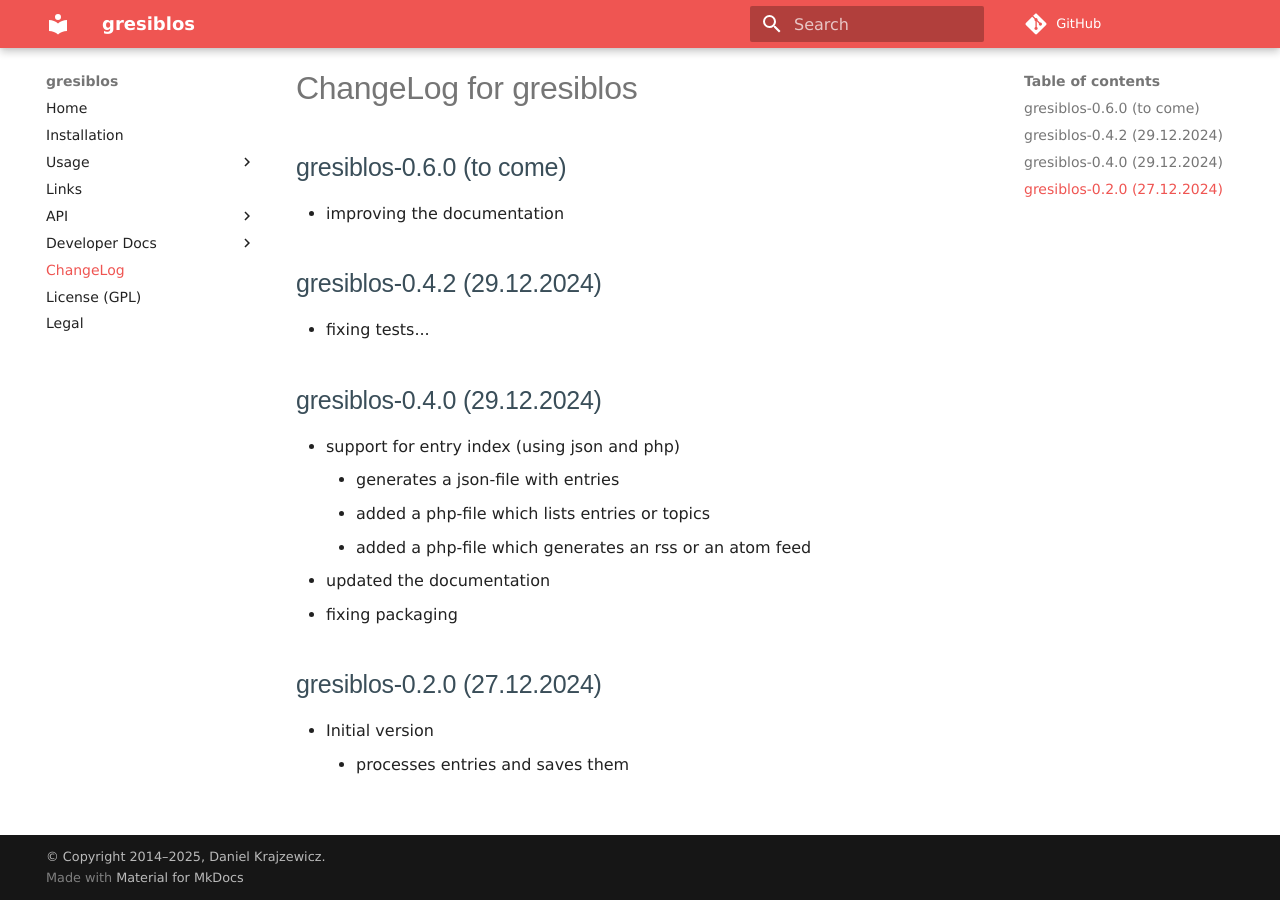
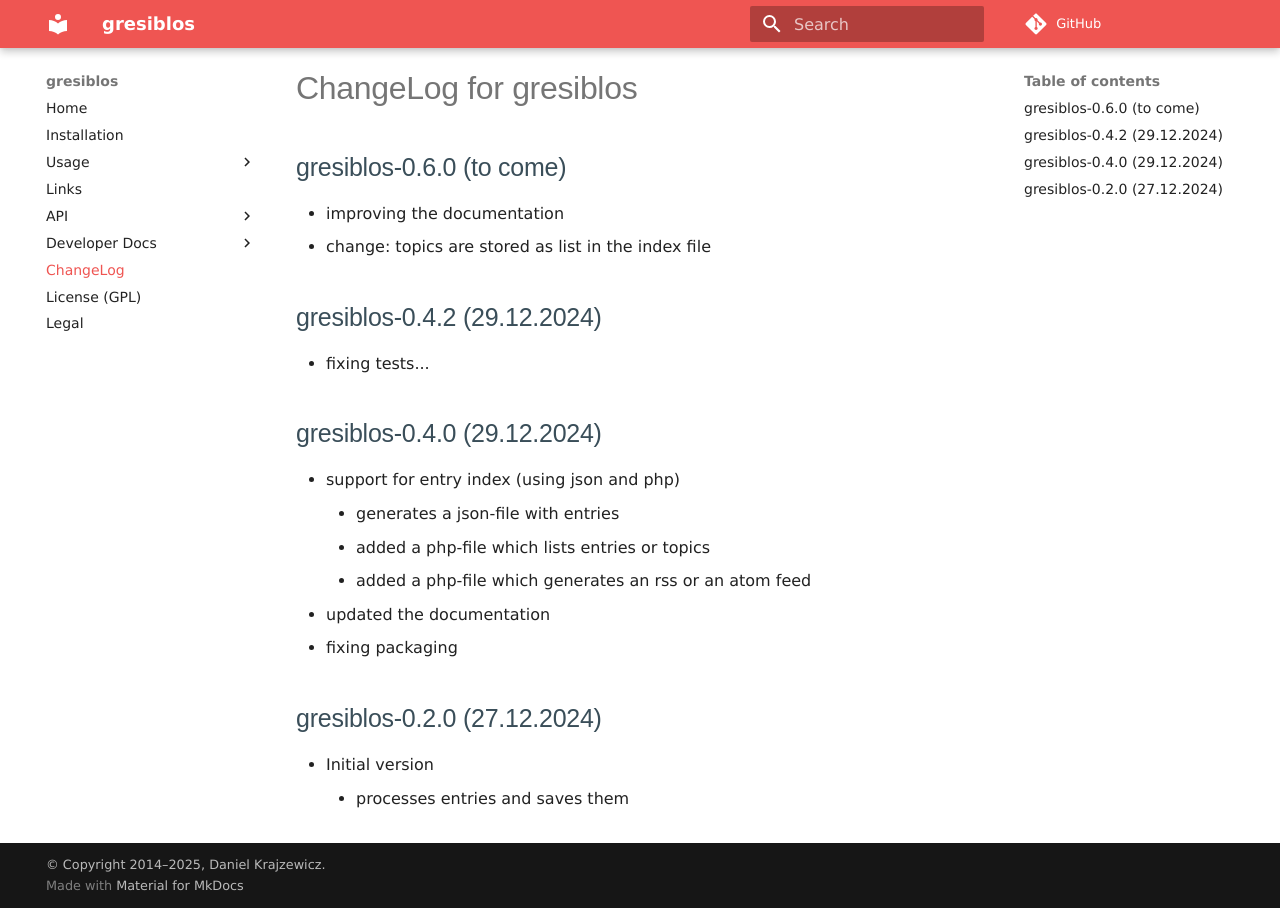
Before and after one commit to dkrajzew/gresiblos, an MkDocs documentation site: the page built from docs/changes.md, in a window 1280 px wide. Built offline with MkDocs 1.6.1 and Material for MkDocs 9.7.7, drawn with Linux system fonts in a browser that asks for light colours; comment, search, counter and statistics services are not loaded.

Commit message:
storing topics as list in json-index

```diff
--- a/docs/changes.md
+++ b/docs/changes.md
@@ -2,6 +2,8 @@
 
 ## gresiblos-0.6.0 (to come)
 * improving the documentation
+* change: topics are stored as list in the index file
+
 
 ## gresiblos-0.4.2 (29.12.2024)
 * fixing tests...
```
